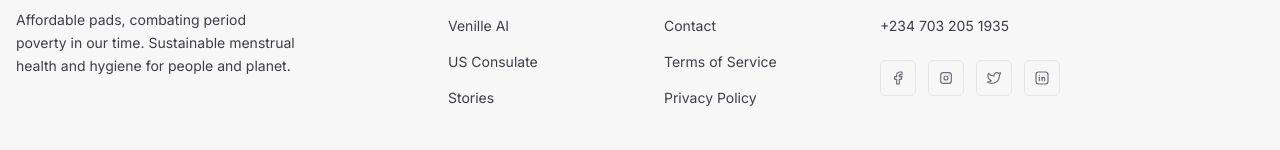
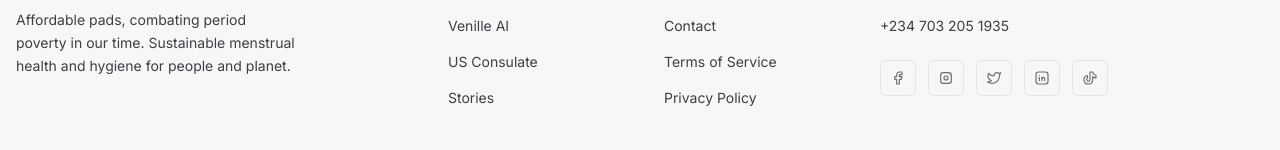
Before and after one commit to livestocx-ng/venille-web, a Next.js app: page / in a window 1280 px wide. Shown: the part 7606-7756 px from the top of the page. Built offline with nearby package versions, Linux system fonts and the light colour scheme.

Commit message:
feat: initialized tiktok button to footer

```diff
--- a/core/components/navigation/footer.tsx
+++ b/core/components/navigation/footer.tsx
@@ -5,6 +5,7 @@ import {
   IconBrandFacebook,
   IconBrandInstagram,
   IconBrandLinkedin,
+  IconBrandTiktok,
   IconBrandTwitter,
 } from '@tabler/icons-react';
 import { Anchor, Box, Container, Grid, Group, Image, Stack, Text } from '@mantine/core';
@@ -16,6 +17,7 @@ const socialLinks = [
   { href: 'https://instagram.com/venille_', icon: IconBrandInstagram, label: 'Instagram' },
   { href: 'https://x.com/venilleng', icon: IconBrandTwitter, label: 'X (Twitter)' },
   { href: 'https://www.linkedin.com/company/venille/', icon: IconBrandLinkedin, label: 'LinkedIn' },
+  { href: 'https://www.tiktok.com/@venille_', icon: IconBrandTiktok, label: 'TikTok' },
 ];
 
 const productLinks = [
```
